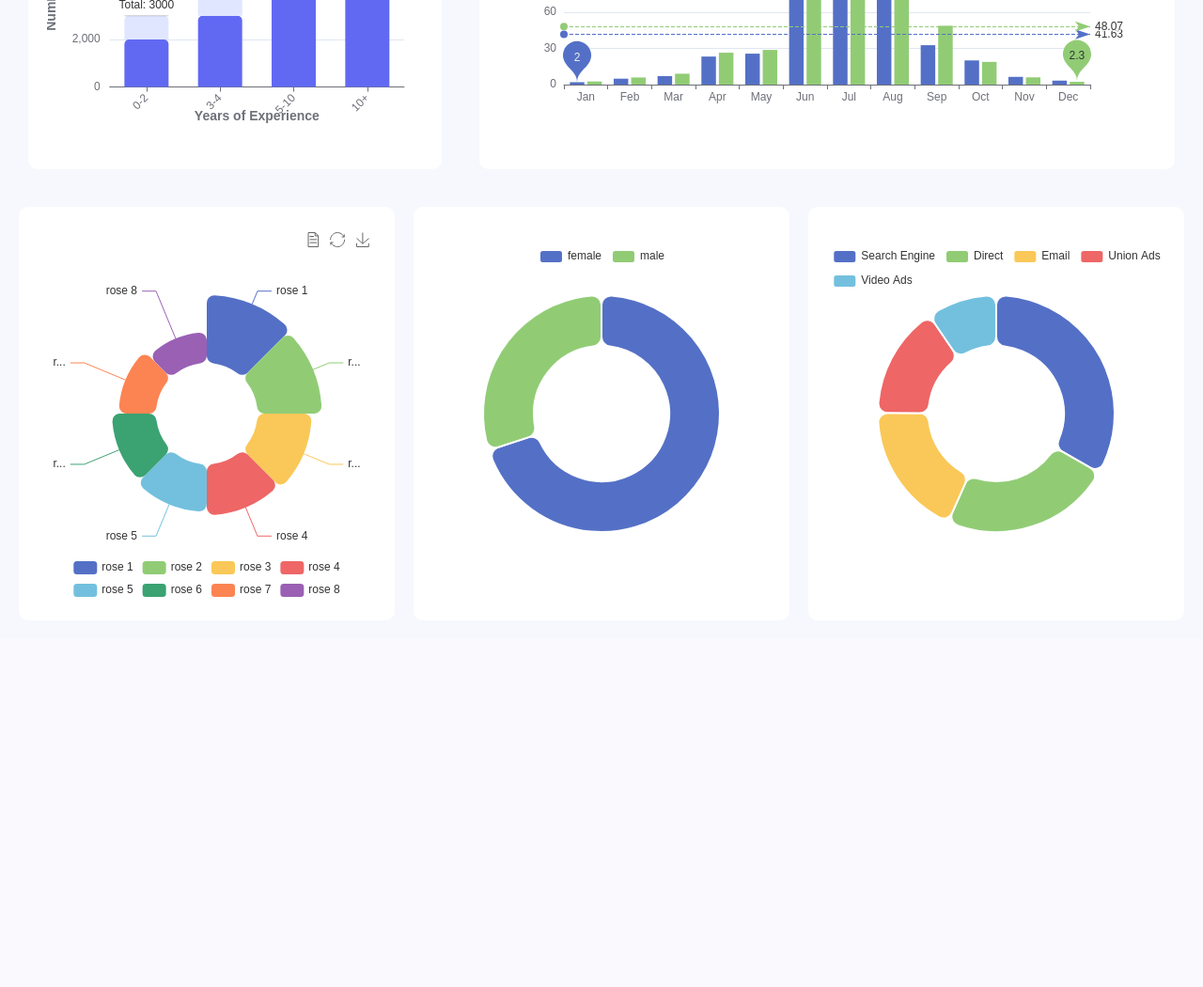
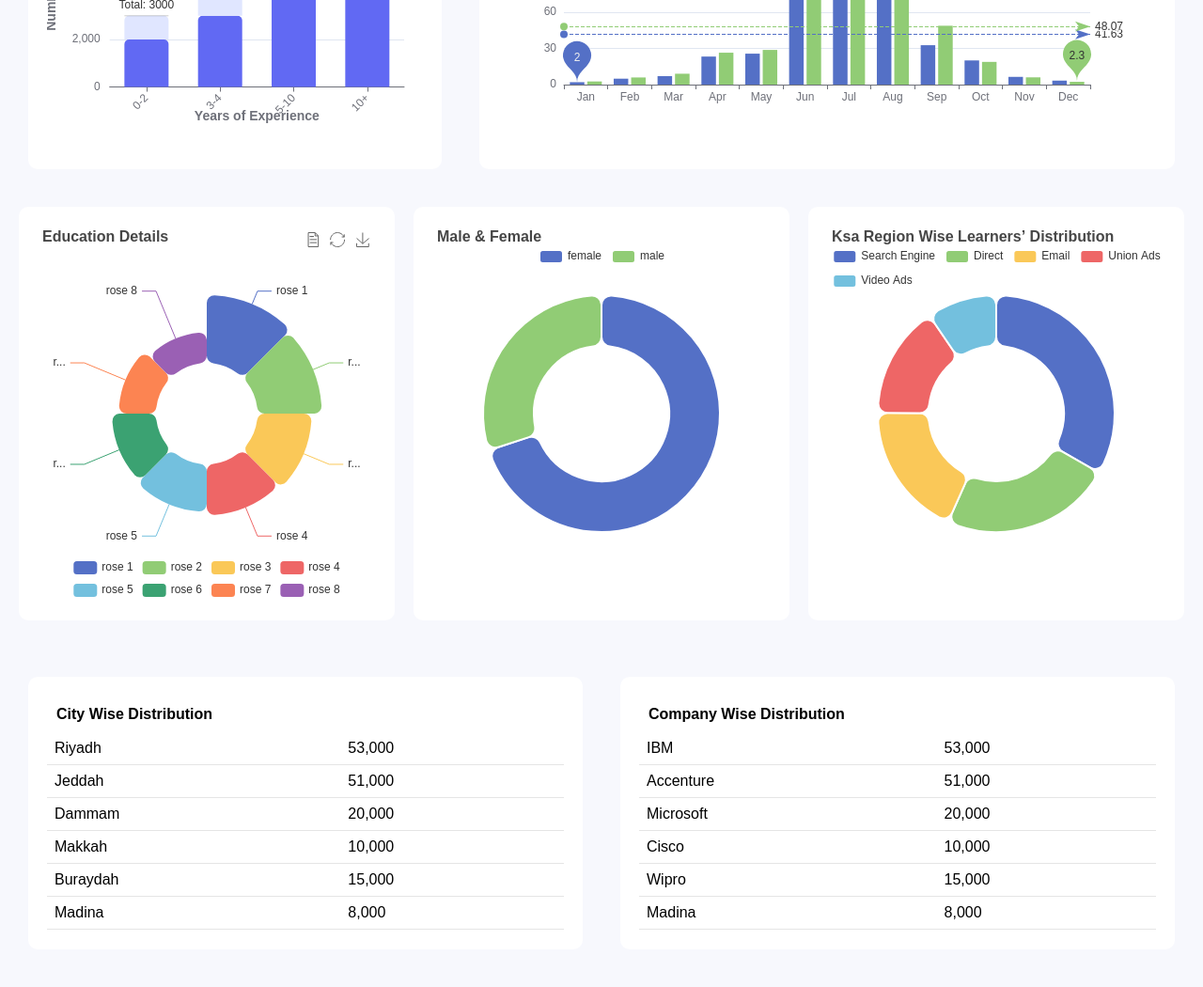
Before and after one commit to noura0q/DashboardPhpProject, a PHP site: page /HrDashboard/HR.php in a window 1280 px wide. Shown: the part 395-1445 px from the top of the page at 94% size. Before the commit the page ends 1030 px from the top, so only its background shows below. Run offline with PHP 8.4, Linux system fonts and the light colour scheme; some libraries are stand-ins or nearby versions.

Commit message:
added tables and grphs titles

```diff
--- a/HrDashboard/HR.php
+++ b/HrDashboard/HR.php
@@ -153,10 +153,74 @@
             </div>
 
         </div>
+        <div class="dashboard-container">
+            <div class="scroll-pane dashboard-item" id="Education" style="width: 550px;height:250px; ">
+                <table>
+                    <caption>City Wise Distribution</caption>
+                    <tr>
+                        <td>Riyadh</td>
+                        <td>53,000</td>
+                    </tr>
+                    <tr>
+                        <td>Jeddah</td>
+                        <td>51,000</td>
+                    </tr>
+                    <tr>
+                        <td>Dammam</td>
+                        <td>20,000</td>
+                    </tr>
+                    <tr>
+                        <td>Makkah</td>
+                        <td>10,000</td>
+                    </tr>
+                    <tr>
+                        <td>Buraydah</td>
+                        <td>15,000</td>
+                    </tr>
+                    <tr>
+                        <td>Madina</td>
+                        <td>8,000</td>
+                    </tr>
+                    <!-- Add more rows here as needed -->
+                </table>
+            </div>
+
+            <div class="scroll-pane dashboard-item" id="Education" style="width: 550px;height:250px; ">
+                <table>
+                    <caption>Company Wise Distribution</caption>
+                    <tr>
+                        <td>IBM</td>
+                        <td>53,000</td>
+                    </tr>
+                    <tr>
+                        <td>Accenture</td>
+                        <td>51,000</td>
+                    </tr>
+                    <tr>
+                        <td>Microsoft</td>
+                        <td>20,000</td>
+                    </tr>
+                    <tr>
+                        <td>Cisco</td>
+                        <td>10,000</td>
+                    </tr>
+                    <tr>
+                        <td>Wipro</td>
+                        <td>15,000</td>
+                    </tr>
+                    <tr>
+                        <td>Madina</td>
+                        <td>8,000</td>
+                    </tr>
+                    <!-- Add more rows here as needed -->
+                </table>
+            </div>
+        </div>
 
 
 
 
+    </div>
 
     </div>
     <script src="HrChart.js"></script>
--- a/HrDashboard/Hr.css
+++ b/HrDashboard/Hr.css
@@ -103,3 +103,57 @@ body {
     border-radius: 10px;
     background-color: #FFFFFF;
 }
+
+.table-container {
+    width: 400px;
+    margin: 0 auto;
+    font-family: Arial, sans-serif;
+}
+
+table {
+    width: 100%;
+    border-collapse: collapse;
+    background-color: white;
+
+}
+
+caption {
+    font-weight: bold;
+    text-align: left; /* Align caption text to the left */
+    padding: 10px; /* Optional: Add padding to the caption */
+    background-color: white; /* Optional: Set a background color */
+}
+th, td {
+    padding: 8px;
+    text-align: left;
+    border-bottom: 1px solid #E5E5E5;
+}
+
+th {
+    background-color: lightblue;
+    position: sticky;
+    top: 0;
+    z-index: 1;
+}
+.scroll-pane {
+    width: 400px;
+    height: 200px;
+    overflow-y: scroll;
+    margin: 20px auto;
+}
+
+/* Added custom scrollbar styles */
+.scroll-pane::-webkit-scrollbar {
+    width: 8px;
+}
+
+.scroll-pane::-webkit-scrollbar-thumb {
+    background-color: #6169F3;
+    border-radius: 4px;
+    margin: 10px;
+}
+
+.scroll-pane::-webkit-scrollbar-track {
+    background-color: #6168f329;
+    border-radius: 4px;
+}
--- a/HrDashboard/HrChart.js
+++ b/HrDashboard/HrChart.js
@@ -204,6 +204,13 @@ var EducationChart = echarts.init(document.getElementById('Education'));
 
 // Specify the configuration items and data for the chart
 var EducationOption = {
+    title: {
+        text: 'Education Details',
+        textStyle: {
+            fontSize: 16,
+            fontWeight: 'bold'
+        }
+    },
     legend: {
         top: 'bottom'
     },
@@ -251,6 +258,13 @@ var genderChart = echarts.init(document.getElementById('gender'));
 genderOption = {
     tooltip: {
       trigger: 'item'
+    },
+    title: {
+        text: 'Male & Female',
+        textStyle: {
+            fontSize: 16,
+            fontWeight: 'bold'
+        }
     },
     legend: {
       top: '5%',
@@ -306,6 +320,13 @@ regionOption = {
       top: '5%',
       left: 'center'
     },
+    title: {
+        text: 'Ksa Region Wise Learners’ Distribution',
+        textStyle: {
+            fontSize: 16,
+            fontWeight: 'bold'
+        }
+    },
     series: [
       {
         name: 'Access From',
```
